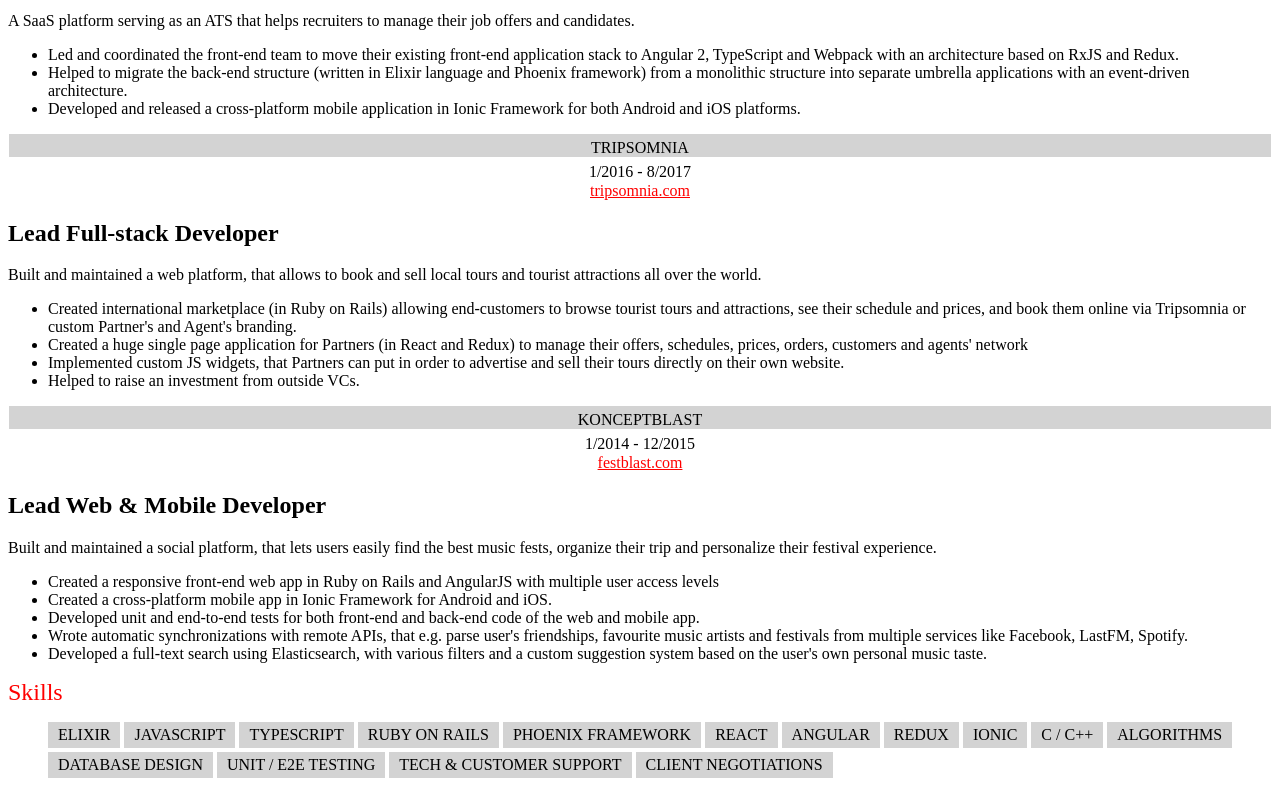
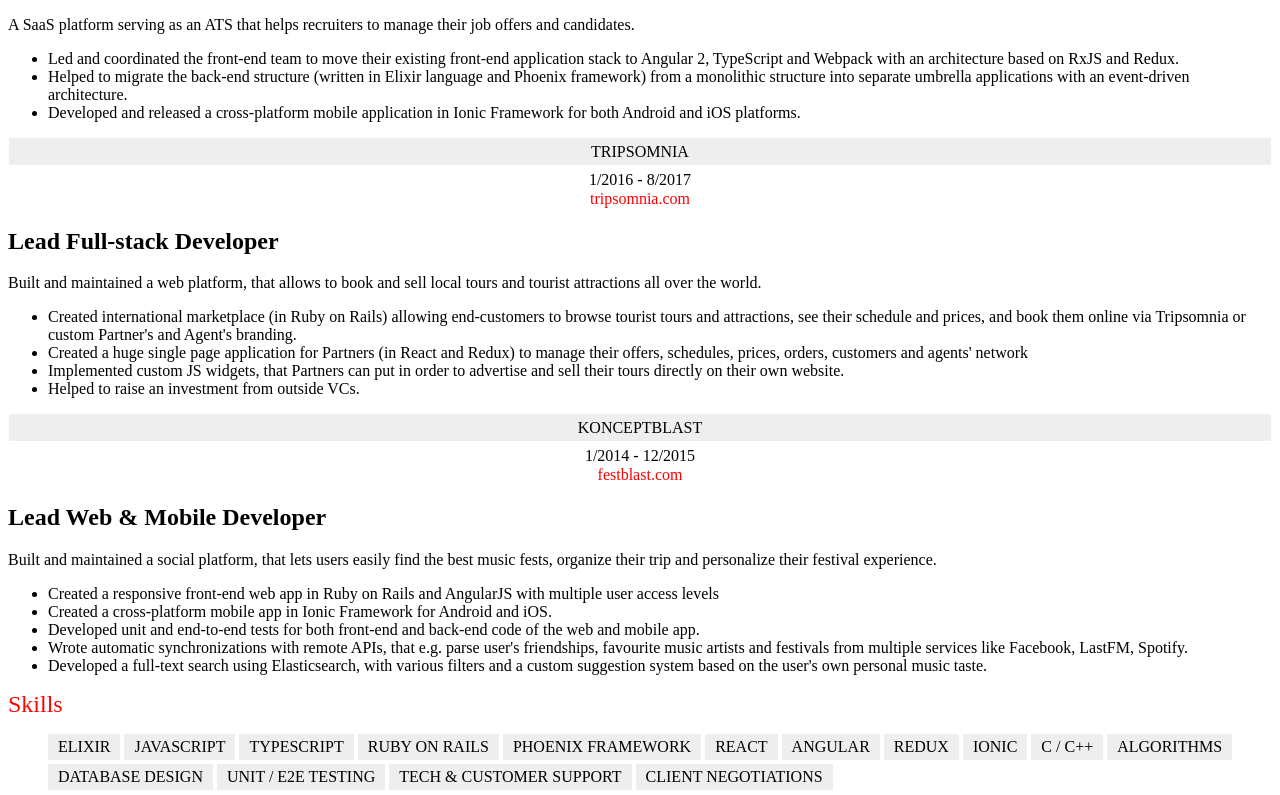
Before and after one commit to mace-akkari/SampleCv, a plain HTML site: page index.html in a window 1280 px wide. Shown: the part 600-1395 px from the top of the page. Drawn offline with Linux system fonts and the light colour scheme.

Commit message:
add text decore

```diff
--- a/style.css
+++ b/style.css
@@ -4,6 +4,7 @@ html {
 
 * {
   box-sizing: border-box;
+  text-decoration: none;
 }
 
 a {
@@ -36,10 +37,11 @@ a {
 }
 
 .company_header {
-  background-color: lightgray;
+  background-color: #eee;
+  padding: 4px;
 }
 
-.company_heading{
+.company_heading {
   text-align: center;
 }
 
@@ -58,7 +60,7 @@ a {
   color: black;
   display: inline-block;
   padding: 4px 10px;
-  background-color: lightgrey;
+  background-color: #eee;;
 }
 
 .skills a:hover {
```
